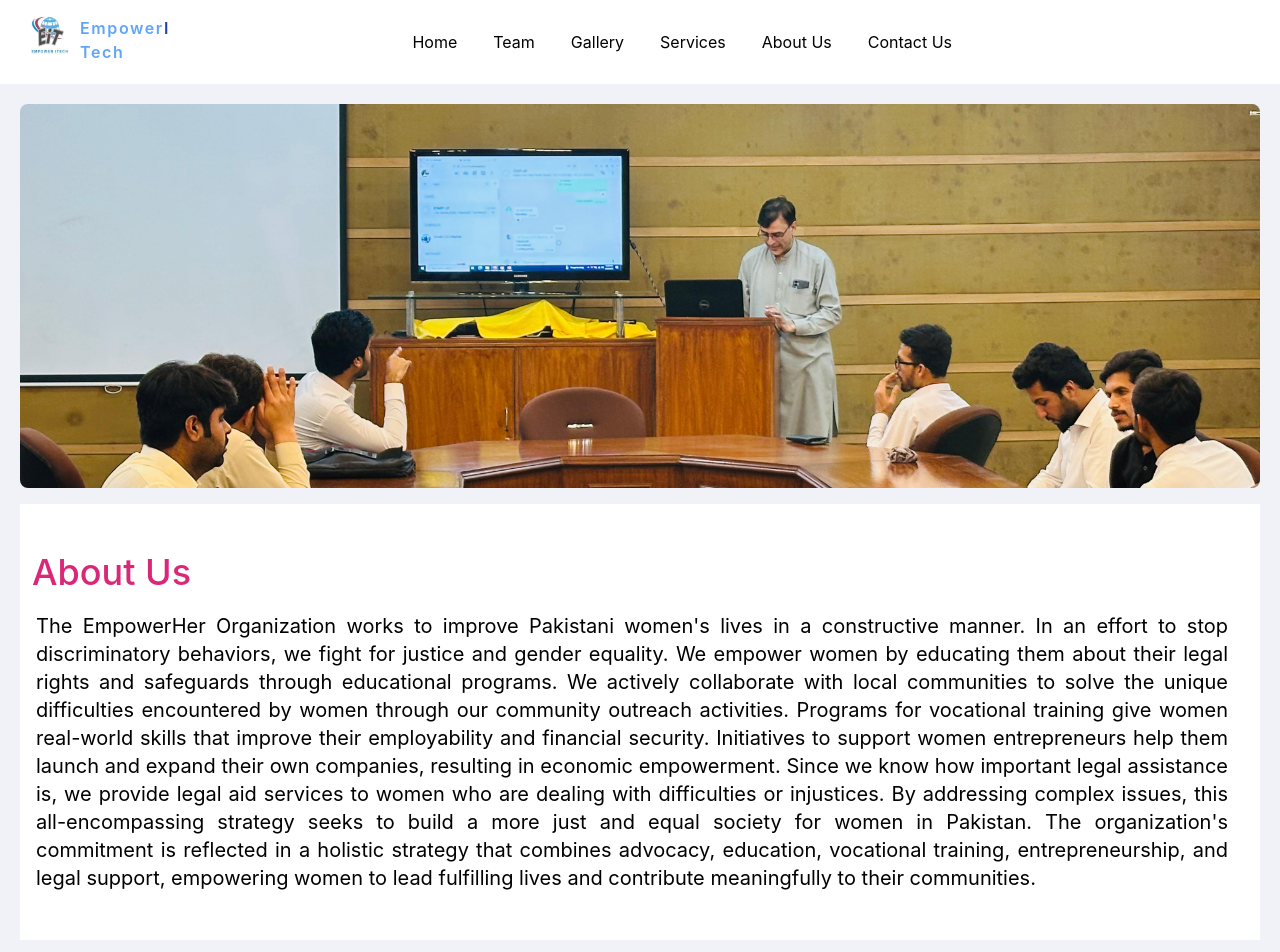
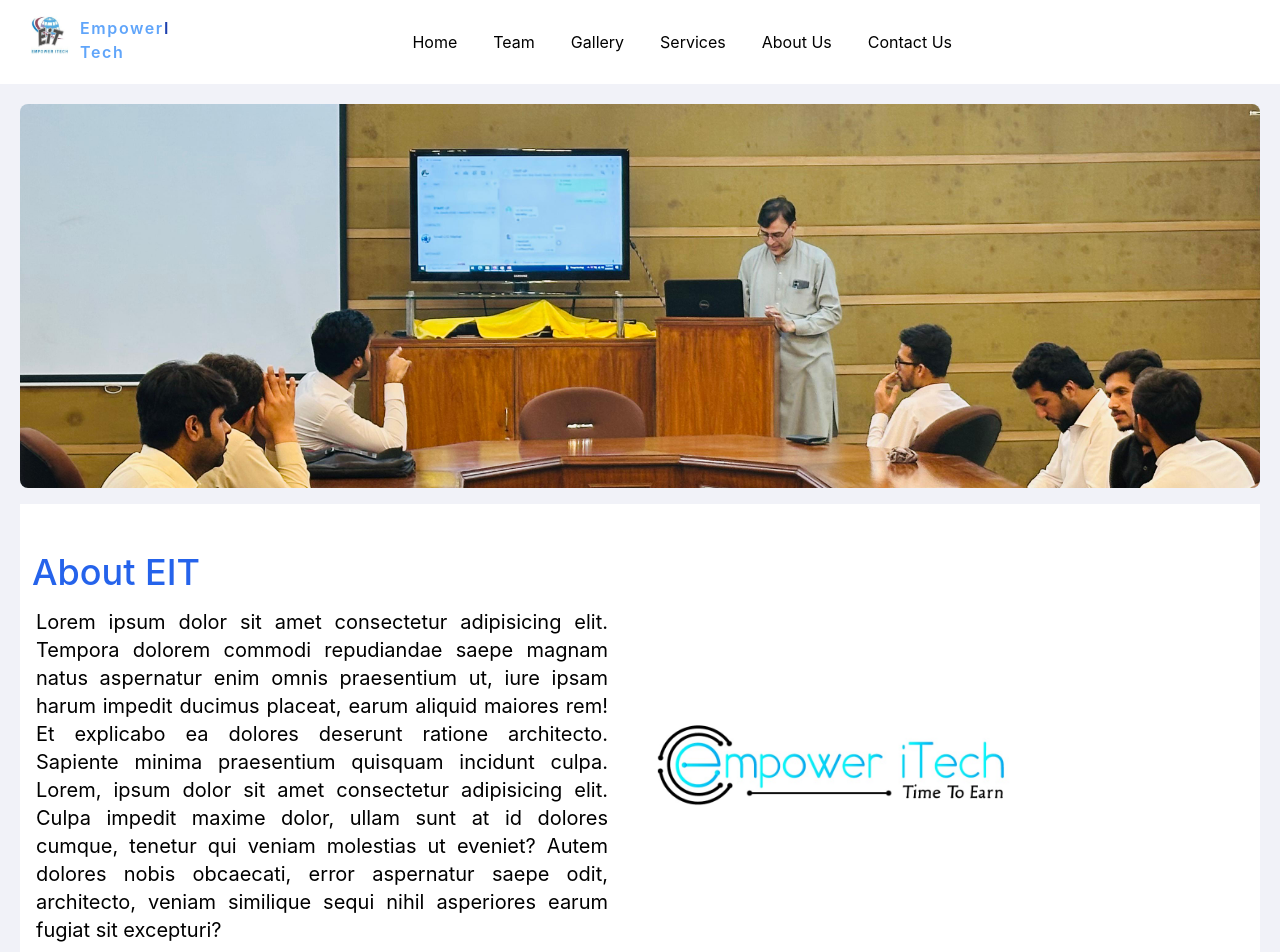
Before and after one commit to ShahidUllahSE/EmpowerItech, a React (Create React App) app: page / in a window 1280 px wide. Shown: the top 952 px of the page. Built offline with nearby package versions, Linux system fonts and the light colour scheme.

Commit message:
home page updated

```diff
--- a/src/components/Home.js
+++ b/src/components/Home.js
@@ -2,12 +2,10 @@ import React, { useEffect, useRef, useState } from "react";
 import islamia2 from "../assets/islamia2.jpg";
 import img1 from "../assets/image1.jpg";
 import img2 from "../assets/image2.jpg";
-
-
-
+import eit2 from "../assets/eit2.jpg";
+import bgtech from '../assets/bgtech.jpg';
 // import homeBanner from "./assets/homeBanner.png";
 // import empW from "./assets/empW.jpg";
-
 
 const Home = () => {
   const [rendered, setRendered] = useState(false);
@@ -72,7 +70,6 @@ const Home = () => {
     // If not yet rendered, return null or a loading message
     return <p>Loading...</p>;
   }
-
 
   return (
     <div
@@ -164,45 +161,35 @@ const Home = () => {
         ></button>
       </div>
 
-
       <div>
         <div className="slider mt-4 flex-col-reverse md:flex-row bg-white">
-          <div className="left flex flex-col  items-center md:items-baseline py-12 space-y-5">
-            <h1 className="text-2xl px-3 font-medium md:text-4xl md:text-left text-pink-600 ">
-              About Us
-            </h1>
-            <p className=" text-lg text-justify mr-4 px-4 md:text-xl">
-              The EmpowerHer Organization works to improve Pakistani women's
-              lives in a constructive manner. In an effort to stop
-              discriminatory behaviors, we fight for justice and gender
-              equality. We empower women by educating them about their legal
-              rights and safeguards through educational programs. We actively
-              collaborate with local communities to solve the unique
-              difficulties encountered by women through our community outreach
-              activities. Programs for vocational training give women real-world
-              skills that improve their employability and financial security.
-              Initiatives to support women entrepreneurs help them launch and
-              expand their own companies, resulting in economic empowerment.
-              Since we know how important legal assistance is, we provide legal
-              aid services to women who are dealing with difficulties or
-              injustices. By addressing complex issues, this all-encompassing
-              strategy seeks to build a more just and equal society for women in
-              Pakistan. The organization's commitment is reflected in a holistic
-              strategy that combines advocacy, education, vocational training,
-              entrepreneurship, and legal support, empowering women to lead
-              fulfilling lives and contribute meaningfully to their communities.
-            </p>
+          <div className="flex flex-col items-center md:flex-row justify-center md:justify-start py-12 space-y-5">
+            <div className="md:w-2/4">
+              <h1 className="text-2xl px-3 font-medium md:text-4xl text-blue-600">
+                About EIT
+              </h1>
+              <p className="text-lg text-justify mr-4 px-4 py-4 md:text-xl">
+                Lorem ipsum dolor sit amet consectetur adipisicing elit. Tempora
+                dolorem commodi repudiandae saepe magnam natus aspernatur enim
+                omnis praesentium ut, iure ipsam harum impedit ducimus placeat,
+                earum aliquid maiores rem! Et explicabo ea dolores deserunt
+                ratione architecto. Sapiente minima praesentium quisquam
+                incidunt culpa. Lorem, ipsum dolor sit amet consectetur
+                adipisicing elit. Culpa impedit maxime dolor, ullam sunt at id
+                dolores cumque, tenetur qui veniam molestias ut eveniet? Autem
+                dolores nobis obcaecati, error aspernatur saepe odit,
+                architecto, veniam similique sequi nihil asperiores earum fugiat
+                sit excepturi?
+              </p>
+            </div>
+            <img className="w-96" src={eit2} alt="" />
           </div>
-          {/* <div className="right">
-            <img className=" flex w-full h-auto" src={empW} alt="" />
-          </div> */}
         </div>
 
-        <div className="slider mt-4 flex-col-reverse md:flex-row bg-white">
-          <div className="left flex flex-col  items-center md:items-baseline py-12  space-y-5">
-            <h1 className="text-2xl px-3 font-medium md:text-4xl md:text-left text-pink-600 ">
-              Challenges Faced By Women
-            </h1>
+          <div>
+            <div>
+              <img src={bgtech} alt=" " className="w-full h-full object-cover" />
+            </div>
             <p className="text-lg mr-4 text-justify px-4 md:text-xl">
               Pakistan, being a third-world country with a deeply entrenched
               conservative and patriarchal society, women often find themselves
@@ -216,10 +203,8 @@ const Home = () => {
               persistent challenges, and the broader societal framework
               continues to perpetuate a misogynistic environment.
             </p>
-          </div>
-          {/* <div className="right">
-            <img className=" flex w-full h-96" src={women2} alt=""/>
-        </div> */}
+
+
         </div>
 
         <div className="slider mt-4 flex-col-reverse md:flex-row bg-white">
@@ -280,15 +265,9 @@ const Home = () => {
             </p>
           </div>
         </div>
-
-
-    </div>
-
+      </div>
     </div>
   );
-
-
-
 };
 
 export default Home;
```
Also changed, not shown: src/assets/bgtech.jpg (added), src/assets/eit2.jpg (added).
